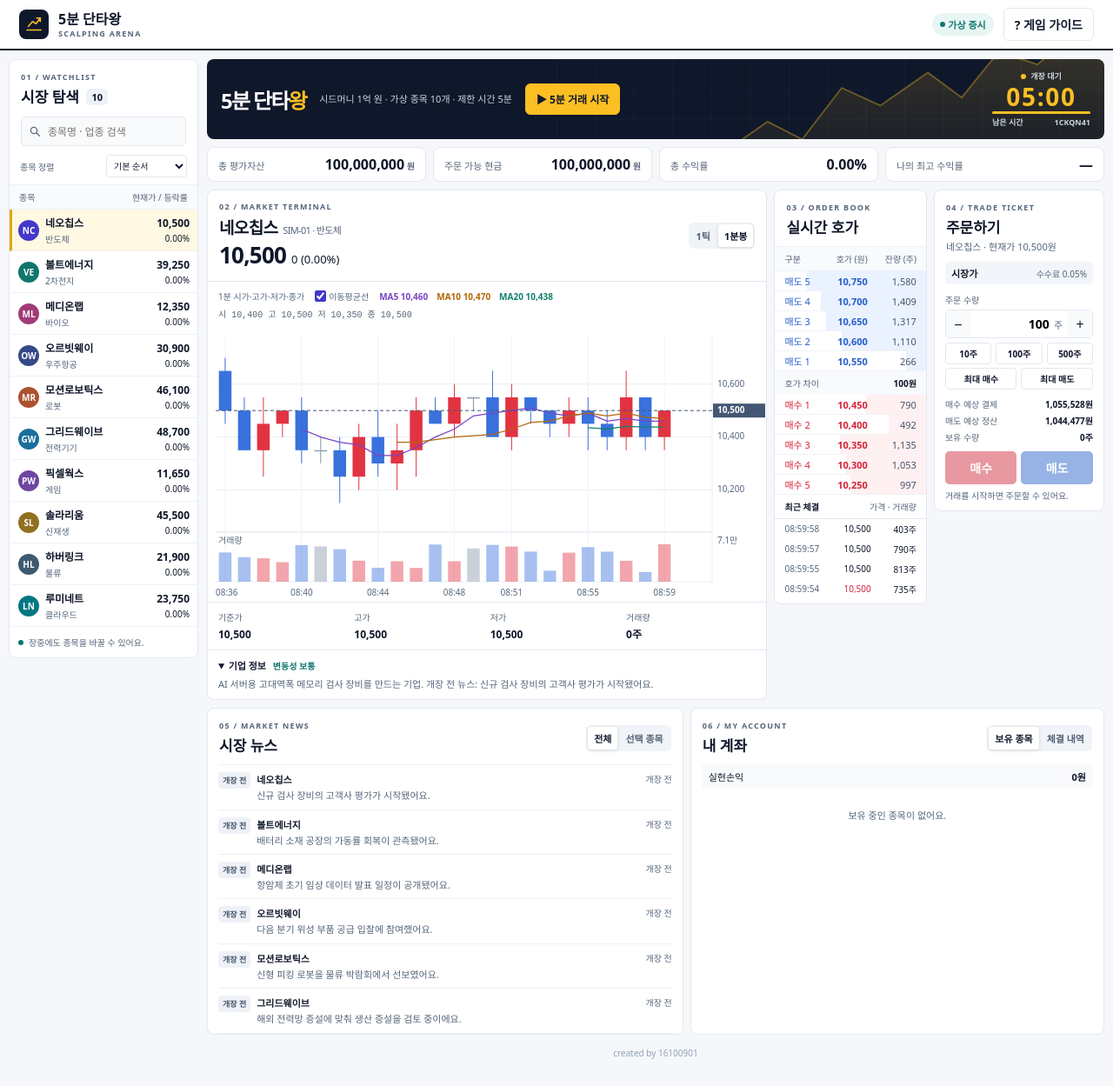
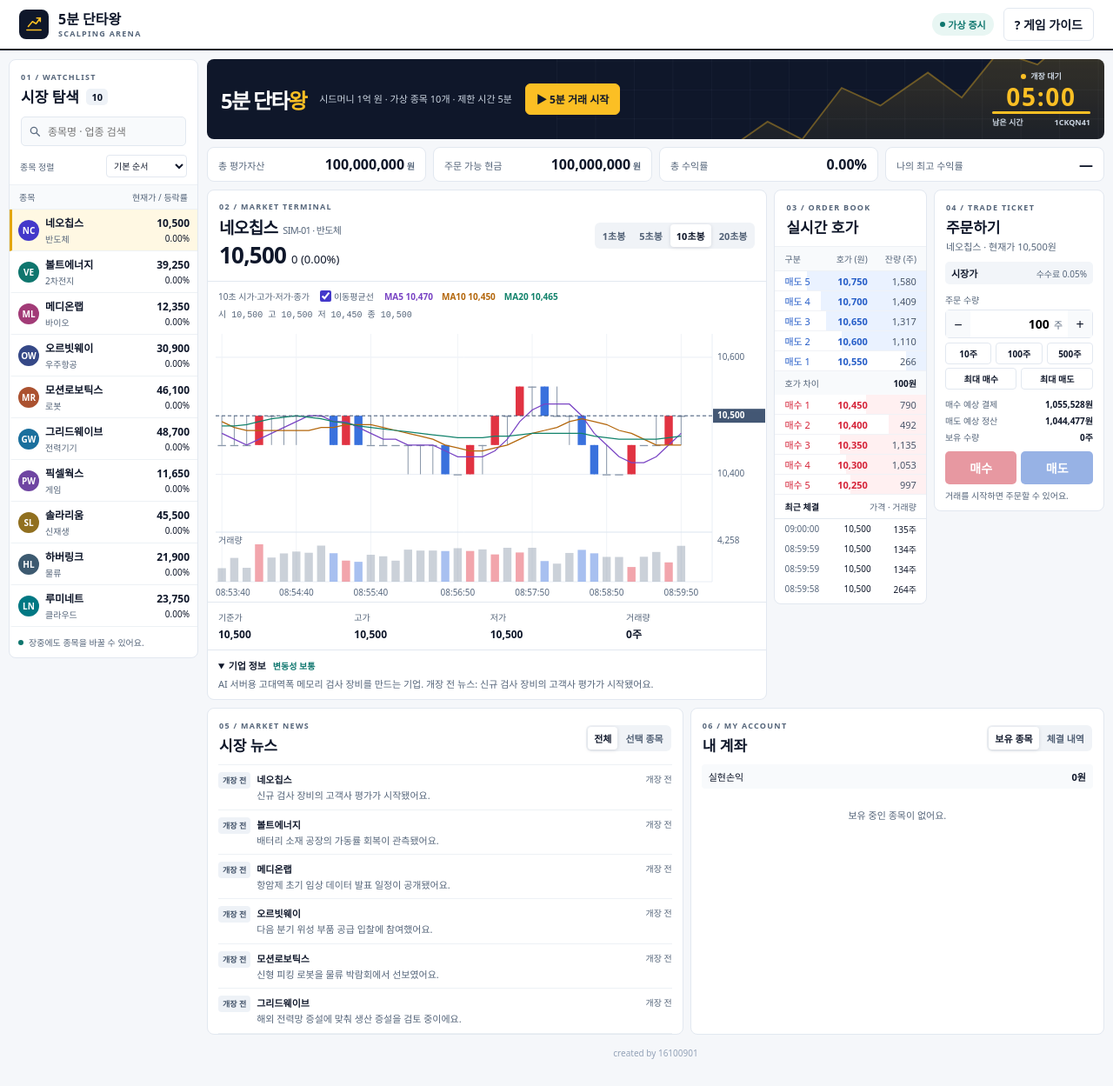
Before and after one commit to heewon-yu/dailyfoodfighter, a Jekyll site: the page games/scalping-king/index.html, which Jekyll copies as it is, in a window 1280 px wide. Shown: the whole page at 87% size. Built offline with Jekyll 4.4.1, drawn with Linux system fonts in a browser that asks for light colours; part of the change alters nothing that is shown.

Commit message:
Use 1-, 5-, 10-, and 20-second scalping candles

```diff
--- a/games/scalping-king/chart.js
+++ b/games/scalping-king/chart.js
@@ -35,9 +35,10 @@
     ctx.setTransform(ratio, 0, 0, ratio, 0, 0);
     ctx.clearRect(0, 0, width, height);
 
-    const isTick = options.mode === 'tick';
-    const data = isTick ? stock.ticks : stock.bars;
-    const visible = Math.min(data.length, isTick ? (width < 490 ? 49 : 76) : 30);
+    const period = Number(options.mode);
+    const data = stock.series[period];
+    const limit = {1: 68, 5: 50, 10: 38, 20: 32}[period];
+    const visible = Math.min(data.length, width < 490 ? Math.round(limit * .75) : limit);
     const start = data.length - visible;
     const bars = data.slice(start);
     const left = 9;
@@ -78,7 +79,7 @@
       const index = Math.round(i * (visible - 1) / (labels - 1));
       const position = x(index);
       line(position, top, position, base, '#f0f3f7');
-      const label = timeText(bars[index].time, isTick);
+      const label = timeText(bars[index].time);
       const labelWidth = ctx.measureText(label).width;
       ctx.fillStyle = colors.mute;
       ctx.fillText(label, Math.max(left, Math.min(right - labelWidth, position - labelWidth / 2)), base + 13);
--- a/games/scalping-king/game.js
+++ b/games/scalping-king/game.js
@@ -39,7 +39,7 @@
   let startedAt = 0;
   let loop = 0;
   let bookStep = 0;
-  let chartMode = 'minute';
+  let chartMode = '10';
   let newsMode = 'all';
   let accountMode = 'positions';
   let cursor = null;
@@ -473,7 +473,7 @@
   segment('chart', value => {
     chartMode = value;
     cursor = null;
-    $('chartLabel').textContent = value === 'tick' ? '체결가 · 거래량' : '1분 시가·고가·저가·종가';
+    $('chartLabel').textContent = value + '초 시가·고가·저가·종가';
     renderChart();
   });
   segment('news', value => { newsMode = value; renderNews(); });
--- a/games/scalping-king/index.html
+++ b/games/scalping-king/index.html
@@ -71,13 +71,15 @@
               <div class="quote"><strong id="price"></strong><span id="change"></span></div>
             </div>
             <div class="segments" aria-label="차트 주기">
-              <button type="button" data-chart="tick" aria-pressed="false">1틱</button>
-              <button type="button" data-chart="minute" aria-pressed="true">1분봉</button>
+              <button type="button" data-chart="1" aria-pressed="false">1초봉</button>
+              <button type="button" data-chart="5" aria-pressed="false">5초봉</button>
+              <button type="button" data-chart="10" aria-pressed="true">10초봉</button>
+              <button type="button" data-chart="20" aria-pressed="false">20초봉</button>
             </div>
           </header>
           <button type="button" id="liveNews" class="live-news" hidden></button>
           <div class="chart-dark">
-            <div class="chart-key"><span id="chartLabel">1분 시가·고가·저가·종가</span><label><input id="showMA" type="checkbox" checked> 이동평균선</label><span id="maKey"></span><span id="ohlc"></span></div>
+            <div class="chart-key"><span id="chartLabel">10초 시가·고가·저가·종가</span><label><input id="showMA" type="checkbox" checked> 이동평균선</label><span id="maKey"></span><span id="ohlc"></span></div>
             <canvas id="chart" role="img" aria-label="선택 종목의 가격과 거래량 차트"></canvas>
           </div>
           <div class="chart-stats">
@@ -125,7 +127,7 @@
     <div class="modal-head"><div><div class="eyebrow">QUICK GUIDE</div><h2>5분 단타왕 플레이 가이드</h2></div><form method="dialog"><button class="subtle" aria-label="가이드 닫기">✕</button></form></div>
     <ol class="guide-list">
       <li><strong>개장 전 관심 종목 고르기</strong><p>종목 10개의 기업 정보와 사전 뉴스를 읽으세요. 기준가는 판마다 1만~5만 원에서 정해져요.</p></li>
-      <li><strong>1억으로 5분 거래하기</strong><p>호재와 악재가 뜨면 가격과 거래량이 움직여요. 1틱과 1분봉을 전환하고 호가 잔량을 확인하세요.</p></li>
+      <li><strong>1억으로 5분 거래하기</strong><p>호재와 악재가 뜨면 가격과 거래량이 움직여요. 1·5·10·20초봉을 전환하고 호가 잔량을 확인하세요.</p></li>
       <li><strong>수량을 정해 시장가로 주문하기</strong><p>가장 유리한 호가부터 체결돼요. 주문이 크면 여러 호가를 사용하며 매수·매도 각각 0.05% 수수료가 붙어요.</p></li>
       <li><strong>성적표 공유하기</strong><p>마감 후 현금과 보유 주식의 종가 평가액으로 최종 수익률을 계산해요. 결과와 장세 링크를 복사하거나 이미지를 저장할 수 있어요.</p></li>
     </ol>
--- a/games/scalping-king/market.js
+++ b/games/scalping-king/market.js
@@ -7,6 +7,7 @@
   const BOOK_INTERVAL = INTERVAL / 2;
   const TOTAL_TICKS = DURATION * 1000 / INTERVAL;
   const PRICE_STEP = 50;
+  const CHART_PERIODS = [1, 5, 10, 20];
   const STOCKS = [
     ['네오칩스', '반도체', 'NC', '#4338ca', 'AI 서버용 고대역폭 메모리 검사 장비를 만드는 기업.', '신규 검사 장비의 고객사 평가가 시작됐어요.', 1.1],
     ['볼트에너지', '2차전지', 'VE', '#0f766e', '전기차와 에너지 저장 장치용 배터리 소재를 생산하는 기업.', '배터리 소재 공장의 가동률 회복이 관측됐어요.', .9],
@@ -94,7 +95,7 @@
   }
 
   function initialTicks(random, bars) {
-    return bars.slice(-2).flatMap((bar) => {
+    return bars.flatMap((bar) => {
       let previous = bar.open;
       return Array.from({length: 40}, (_, index) => {
         const close = index === 39 ? bar.close : Math.max(bar.low, Math.min(bar.high,
@@ -105,6 +106,38 @@
         return point;
       });
     });
+  }
+
+  function fillHistoricalTicks(anchors) {
+    return anchors.flatMap(anchor => {
+      let open = anchor.open;
+      return Array.from({length: 3}, (_, index) => {
+        const close = priceStep(anchor.open + (anchor.close - anchor.open) * (index + 1) / 3);
+        const volume = Math.floor(anchor.volume * (index + 1) / 3) - Math.floor(anchor.volume * index / 3);
+        const tick = {time: anchor.time + (index + 1) / 2, open, close,
+          high: Math.max(open, close), low: Math.min(open, close), volume};
+        open = close;
+        return tick;
+      });
+    });
+  }
+
+  function updateSeries(series, point) {
+    const timeMs = Math.round(point.time * 1000) - 1;
+    for (const period of CHART_PERIODS) {
+      const bars = series[period];
+      const time = Math.floor(timeMs / (period * 1000)) * period;
+      const last = bars.at(-1);
+      if (last?.time === time) {
+        last.high = Math.max(last.high, point.high);
+        last.low = Math.min(last.low, point.low);
+        last.close = point.close;
+        last.volume += point.volume;
+      } else {
+        bars.push({...point, time});
+        if (bars.length > 100) bars.shift();
+      }
+    }
   }
 
   function bookFor(stock, random) {
@@ -143,12 +176,17 @@
   function createMarket(seed) {
     const random = randomGenerator(seed);
     const bookRandom = randomGenerator(seed ^ 0x6ab02ed9);
+    const historyRandom = randomGenerator(seed ^ 0x3c7fd5a5);
     const stocks = STOCKS.map(([name, sector, short, color, description, preview, volatility], index) => {
       const reference = integer(random, 200, 1000) * PRICE_STEP;
       const bars = barsFromHistory(random, reference);
-      const ticks = initialTicks(random, bars);
+      const earlier = initialTicks(historyRandom, bars.slice(-10, -2));
+      const recent = initialTicks(random, bars.slice(-2));
+      const history = fillHistoricalTicks(earlier.concat(recent));
+      const series = Object.fromEntries(CHART_PERIODS.map(period => [period, []]));
+      history.forEach(point => updateSeries(series, point));
       const stock = {index, name, sector, short, color, description, preview, volatility,
-        reference, bars, ticks, price: reference, fairPrice: reference, volume: 0,
+        reference, series, ticks: history.slice(-180), price: reference, fairPrice: reference, volume: 0,
         high: reference, low: reference, shock: 0, shockTicks: 0};
       stock.book = bookFor(stock, bookRandom);
       return stock;
@@ -192,16 +230,7 @@
       const point = {time, open, high, low, close: stock.price, volume};
       stock.ticks.push(point);
       if (stock.ticks.length > 180) stock.ticks.shift();
-      const minute = Math.floor((market.tick * INTERVAL - 1) / 60000) * 60;
-      const last = stock.bars.at(-1);
-      if (last.time === minute) {
-        last.high = Math.max(last.high, high);
-        last.low = Math.min(last.low, low);
-        last.close = stock.price;
-        last.volume += volume;
-      } else {
-        stock.bars.push({...point, time: minute});
-      }
+      updateSeries(stock.series, point);
       stock.shockTicks = Math.max(0, stock.shockTicks - 1);
       stock.shock = stock.shockTicks ? stock.shock * .977 : 0;
     });
```
